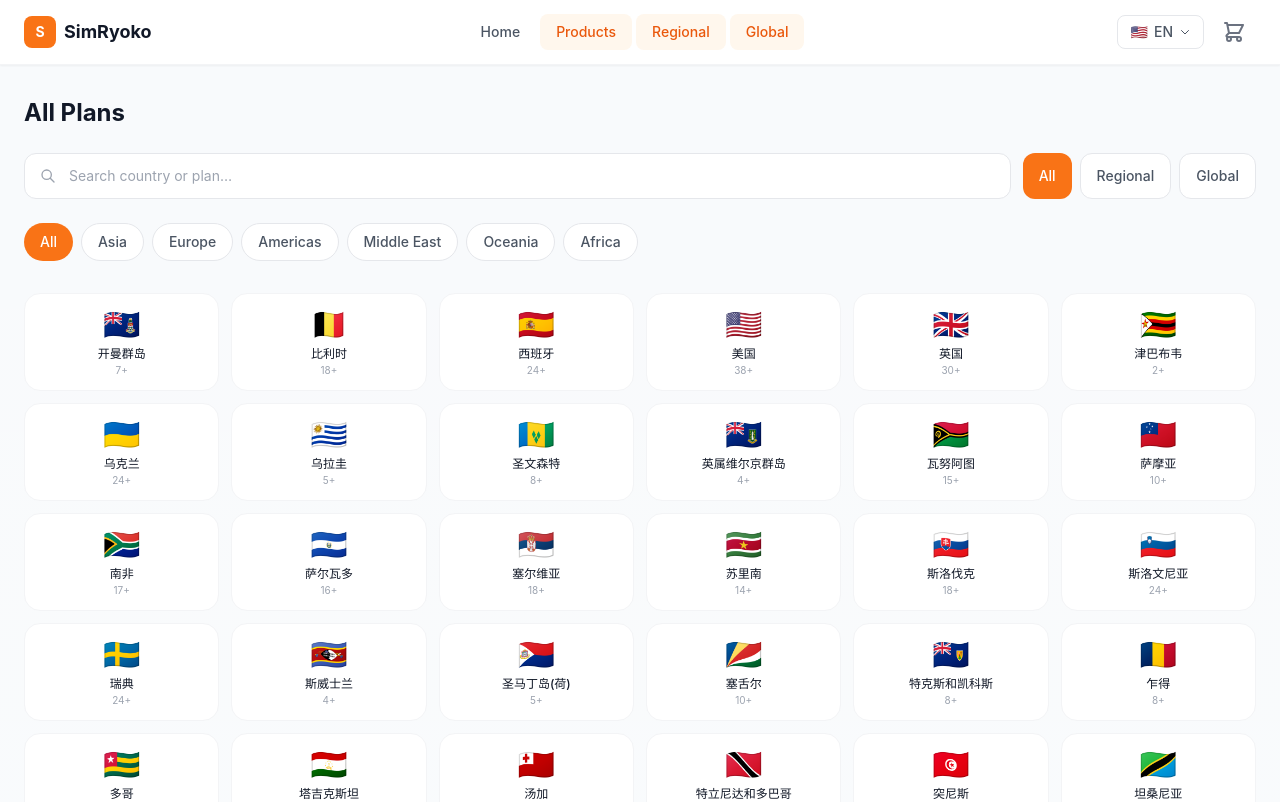
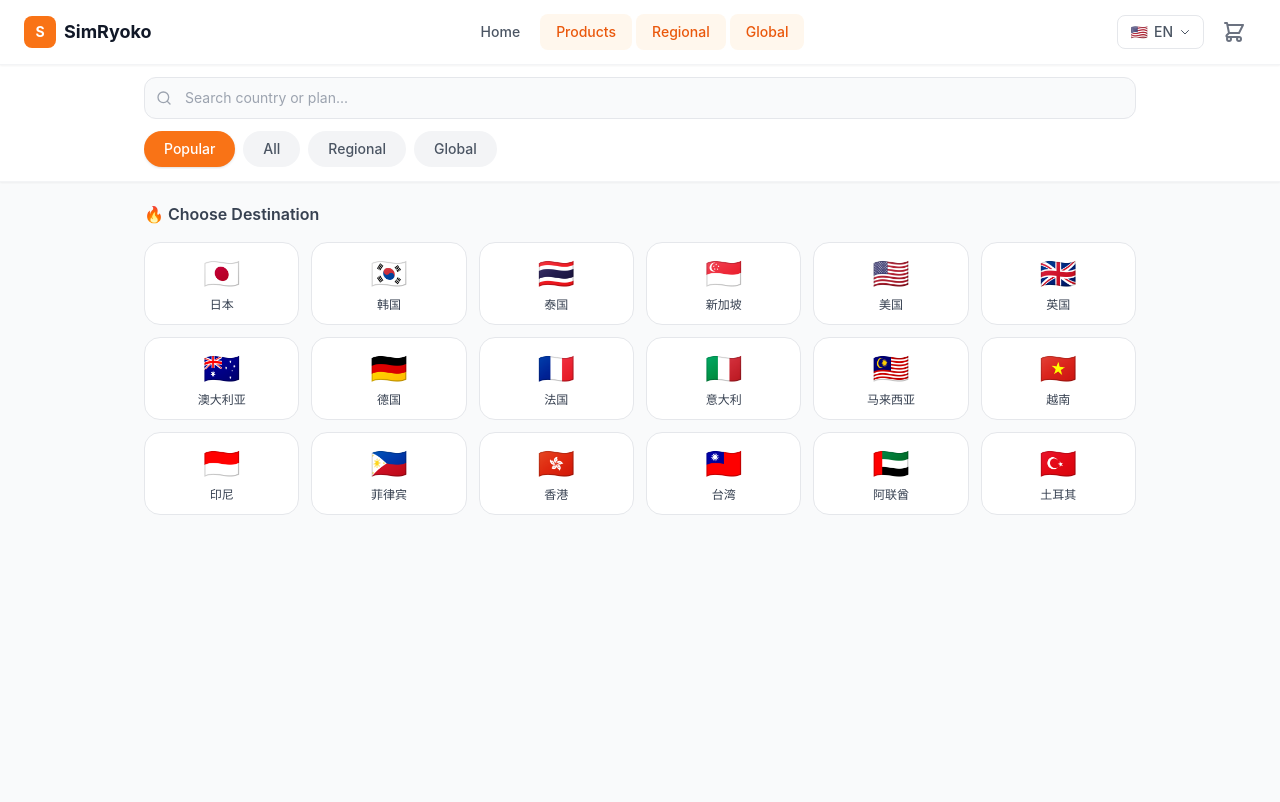
Before and after one commit to xilixixigrocoltd/esim-shop-v1.0, a Next.js app: page /products in a window 1280 px wide. Shown: the top 802 px of the page. Built offline with nearby package versions, Linux system fonts and the light colour scheme.

Commit message:
feat: redesign products page - popular countries, 7 continent regions, global data/voice split

```diff
--- a/pages/products.tsx
+++ b/pages/products.tsx
@@ -1,193 +1,288 @@
-import { GetStaticProps } from 'next'
+'use client';
+import { useState, useEffect, useMemo } from 'react'
+import { useRouter } from 'next/router'
 import Head from 'next/head'
 import Link from 'next/link'
-import { useRouter } from 'next/router'
-import { useState, useMemo, useEffect } from 'react'
+import { Search, ChevronLeft, Wifi, Phone } from 'lucide-react'
 import { getAllProducts, getAllCountries, Product } from '../lib/data'
 import ProductCard, { getFlagEmoji } from '../components/ProductCard'
 import { useI18n } from '../lib/i18n-context'
+import { GetStaticProps } from 'next'
 
-type CountryInfo = { code: string; name: string; productCount: number }
+// 七大洲
+const CONTINENTS = [
+  { id: 'asia',      icon: '🌏', zh: '亚洲',  en: 'Asia',       codes: ['JP','KR','CN','HK','TW','MO','SG','TH','VN','MY','ID','PH','IN','PK','BD','LK','NP','KH','LA','MM','BN','AF','MN','AZ','AM','GE','KZ','UZ','KG','TJ','TL'] },
+  { id: 'europe',    icon: '🇪🇺', zh: '欧洲',  en: 'Europe',     codes: ['GB','FR','DE','IT','ES','PT','NL','BE','CH','AT','SE','NO','DK','FI','PL','CZ','HU','RO','BG','GR','TR','UA','RU','RS','HR','SK','SI','LT','LV','EE','IE','IS','MT','CY','LU','AL','MK','ME','BA'] },
+  { id: 'americas',  icon: '🌎', zh: '美洲',  en: 'Americas',   codes: ['US','CA','MX','BR','AR','CL','CO','PE','VE','EC','BO','UY','PY','CR','PA','GT','HN','SV','NI','BZ','JM','TT','DO'] },
+  { id: 'mideast',   icon: '🕌', zh: '中东',  en: 'Middle East', codes: ['AE','SA','QA','KW','BH','OM','IL','JO','IQ','LB'] },
+  { id: 'africa',    icon: '🌍', zh: '非洲',  en: 'Africa',     codes: ['ZA','NG','KE','GH','EG','TZ','UG','RW','MA','TN','DZ'] },
+  { id: 'oceania',   icon: '🏝️', zh: '大洋洲', en: 'Oceania',   codes: ['AU','NZ','FJ','PG'] },
+]
 
-const CONTINENTS: Record<string, string[]> = {
-  asia: ['JP','KR','CN','HK','TW','MO','SG','TH','VN','MY','ID','PH','IN','PK','BD','LK','NP','KH','LA','MM','BN','TL','AF','MN','AZ','AM','GE','KZ','UZ','KG','TJ'],
-  europe: ['GB','FR','DE','IT','ES','PT','NL','BE','CH','AT','SE','NO','DK','FI','PL','CZ','HU','RO','BG','GR','TR','UA','RU','BY','RS','HR','SK','SI','LT','LV','EE','IE','IS','MT','CY','LU','AL','MK','ME','BA','AD','SM','LI','MC','GI','XK','GG','JE','IM','FO','GL'],
-  americas: ['US','CA','MX','BR','AR','CL','CO','PE','VE','EC','BO','UY','PY','SR','GY','CR','PA','GT','HN','SV','NI','BZ','JM','TT','BB','LC','VC','KN','AG','DM','GD','HT','DO','CU','PR','USPR','BM','KY','TC','AW','CW','BQ','SX','MF','BL','GP','MQ'],
-  middleEast: ['AE','SA','QA','KW','BH','OM','IL','JO','IQ','LB','SY','YE','IR','PS','EG','MA','TN','DZ','LY'],
-  oceania: ['AU','NZ','FJ','PG','WS','TO','VU','NR'],
-  africa: ['ZA','NG','KE','GH','ET','TZ','UG','RW','ZM','ZW','MG','MU','SC','CV','SN','CI','CM','GA','CD','CG','CF','TD','ML','BF','GN','GW','LR','SL','GM','MW','BJ','TG','BW','SZ','SD','MR'],
+// 热门国家
+const POPULAR_COUNTRIES = [
+  { code: 'JP', name: '日本' }, { code: 'KR', name: '韩国' }, { code: 'TH', name: '泰国' },
+  { code: 'SG', name: '新加坡' }, { code: 'US', name: '美国' }, { code: 'GB', name: '英国' },
+  { code: 'AU', name: '澳大利亚' }, { code: 'DE', name: '德国' }, { code: 'FR', name: '法国' },
+  { code: 'IT', name: '意大利' }, { code: 'MY', name: '马来西亚' }, { code: 'VN', name: '越南' },
+  { code: 'ID', name: '印尼' }, { code: 'PH', name: '菲律宾' }, { code: 'HK', name: '香港' },
+  { code: 'TW', name: '台湾' }, { code: 'AE', name: '阿联酋' }, { code: 'TR', name: '土耳其' },
+]
+
+function hasVoice(product: Product): boolean {
+  return product.features?.some((f: string) =>
+    f.toLowerCase().includes('voice') || f.toLowerCase().includes('call') ||
+    f.includes('语音') || f.includes('通话') || f.includes('电话')
+  ) || false
 }
 
-interface Props { allProducts: Product[]; countries: CountryInfo[] }
+type Tab = 'popular' | 'all' | 'regional' | 'global'
+
+interface Props {
+  allProducts: Product[]
+  countries: { code: string; name: string; productCount: number }[]
+}
 
 export default function ProductsPage({ allProducts, countries }: Props) {
-  const { t } = useI18n()
+  const { t, locale } = useI18n()
   const router = useRouter()
 
-  // Read filters from URL
-  const countryParam = router.query.country as string || ''
-  const typeParam = router.query.type as string || ''
-  const searchParam = router.query.search as string || ''
-
-  const [search, setSearch] = useState(searchParam)
-  const [continent, setContinent] = useState('')
-  const [expandedCountry, setExpandedCountry] = useState(countryParam)
+  const [tab, setTab] = useState<Tab>('popular')
+  const [search, setSearch] = useState('')
+  const [selectedContinent, setSelectedContinent] = useState<string | null>(null)
+  const [selectedCountry, setSelectedCountry] = useState<string | null>(null)
+  const [globalType, setGlobalType] = useState<'data' | 'voice'>('data')
 
   useEffect(() => {
-    setSearch(searchParam)
-    if (countryParam) setExpandedCountry(countryParam)
-  }, [searchParam, countryParam])
+    const { tab: t, country, search: s } = router.query
+    if (t) setTab(t as Tab)
+    if (country) { setTab('popular'); setSelectedCountry(country as string) }
+    if (s) setSearch(s as string)
+  }, [router.query])
 
-  const cMap = useMemo(() => Object.fromEntries(countries.map(c => [c.code, c])), [countries])
+  const countryMap = useMemo(() => Object.fromEntries(countries.map(c => [c.code, c])), [countries])
 
-  // Derived filtered products
-  const filtered = useMemo(() => {
-    let list = allProducts
-    if (typeParam === 'regional') list = list.filter(p => p.type === 'regional')
-    else if (typeParam === 'global') list = list.filter(p => p.type === 'global')
-    else if (!typeParam) list = list // all
+  // 当前显示的产品
+  const displayProducts = useMemo(() => {
+    let list: Product[] = []
 
     if (search.trim()) {
       const q = search.toLowerCase()
-      list = list.filter(p =>
+      return allProducts.filter(p =>
         p.name.toLowerCase().includes(q) ||
-        p.countries.some(c => c.name.toLowerCase().includes(q) || c.code.toLowerCase().includes(q))
+        p.countries.some(c => (c.name || '').toLowerCase().includes(q) || c.code.toLowerCase().includes(q))
       )
     }
+
+    if (tab === 'all') {
+      list = allProducts
+    } else if (tab === 'popular') {
+      if (selectedCountry) {
+        list = allProducts.filter(p => p.countries.some(c => c.code === selectedCountry))
+      } else {
+        list = []
+      }
+    } else if (tab === 'regional') {
+      list = allProducts.filter(p => p.type === 'regional')
+      if (selectedContinent) {
+        const codes = CONTINENTS.find(c => c.id === selectedContinent)?.codes || []
+        list = list.filter(p => p.countries.some(c => codes.includes(c.code)))
+      }
+    } else if (tab === 'global') {
+      list = allProducts.filter(p => p.type === 'global')
+      if (globalType === 'data') {
+        list = list.filter(p => !hasVoice(p))
+      } else {
+        list = list.filter(p => hasVoice(p))
+      }
+    }
+
     return list
-  }, [allProducts, typeParam, search])
+  }, [allProducts, tab, search, selectedCountry, selectedContinent, globalType])
 
-  // For country-grid view (local plans grouped by country)
-  const localCountries = useMemo(() => {
-    let codes = countries
-    if (continent) {
-      const allowed = CONTINENTS[continent] || []
-      codes = codes.filter(c => allowed.includes(c.code))
-    }
-    if (search.trim()) {
-      const q = search.toLowerCase()
-      codes = codes.filter(c => c.name.toLowerCase().includes(q) || c.code.toLowerCase().includes(q))
-    }
-    return codes
-  }, [countries, continent, search])
-
-  const showCountryGrid = !typeParam && !searchParam
-  const showingProducts = typeParam || searchParam
-
-  const continentKeys = ['', 'asia', 'europe', 'americas', 'middleEast', 'oceania', 'africa']
-  const continentLabels = [t('products.all'), t('products.asia'), t('products.europe'), t('products.americas'), t('products.middleEast'), t('products.oceania'), t('products.africa')]
-
-  // Products for selected country
-  const countryProducts = useMemo(() => {
-    if (!expandedCountry) return []
-    return allProducts.filter(p => p.countries.some(c => c.code === expandedCountry))
-  }, [allProducts, expandedCountry])
+  const tabs = [
+    { id: 'popular', label: locale === 'zh' ? '热门国家' : locale === 'ja' ? '人気の国' : locale === 'ko' ? '인기 국가' : 'Popular' },
+    { id: 'all', label: locale === 'zh' ? '全部' : locale === 'ja' ? 'すべて' : locale === 'ko' ? '전체' : 'All' },
+    { id: 'regional', label: locale === 'zh' ? '区域' : locale === 'ja' ? '地域' : locale === 'ko' ? '지역' : 'Regional' },
+    { id: 'global', label: locale === 'zh' ? '全球' : locale === 'ja' ? 'グローバル' : locale === 'ko' ? '글로벌' : 'Global' },
+  ]
 
   return (
     <>
       <Head>
-        <title>SimRyoko — {t('products.title')}</title>
-        <meta name="description" content={t('hero.subtitle')} />
+        <title>{locale === 'zh' ? '全球eSIM套餐' : locale === 'ja' ? 'グローバルeSIMプラン' : locale === 'ko' ? '글로벌 eSIM 요금제' : 'Global eSIM Plans'} - SimRyoko</title>
       </Head>
-
-      <div className="max-w-7xl mx-auto px-4 sm:px-6 py-8">
-        {/* Page title */}
-        <div className="mb-6">
-          <h1 className="text-2xl font-bold text-gray-900">
-            {typeParam === 'regional' ? t('nav.regional') : typeParam === 'global' ? t('nav.global') : t('products.title')}
-          </h1>
-        </div>
-
-        {/* Search + type tabs */}
-        <div className="flex flex-col sm:flex-row gap-3 mb-6">
-          <div className="relative flex-1">
-            <svg className="absolute left-4 top-1/2 -translate-y-1/2 w-4 h-4 text-gray-400" fill="none" viewBox="0 0 24 24" stroke="currentColor">
-              <path strokeLinecap="round" strokeLinejoin="round" strokeWidth={2} d="M21 21l-6-6m2-5a7 7 0 11-14 0 7 7 0 0114 0z" />
-            </svg>
+      <div className="min-h-screen bg-gray-50">
+        {/* 搜索 + Tab 导航 */}
+        <div className="sticky top-0 z-40 bg-white border-b border-gray-100 shadow-sm">
+          <div className="max-w-5xl mx-auto px-4 py-3">
+            {/* 搜索框 */}
+            <div className="relative mb-3">
+              <Search className="absolute left-3 top-1/2 -translate-y-1/2 w-4 h-4 text-gray-400" />
               <input
-              value={search} onChange={e => setSearch(e.target.value)}
-              placeholder={t('products.searchPlaceholder')}
-              className="w-full pl-11 pr-4 py-3 border border-gray-200 rounded-xl focus:outline-none focus:ring-2 focus:ring-orange-400 focus:border-transparent text-sm"
+                value={search}
+                onChange={e => { setSearch(e.target.value); setSelectedCountry(null); setSelectedContinent(null) }}
+                placeholder={locale === 'zh' ? '搜索国家或套餐...' : locale === 'ja' ? '国やプランを検索...' : locale === 'ko' ? '국가 또는 요금제 검색...' : 'Search country or plan...'}
+                className="w-full pl-10 pr-4 py-2.5 bg-gray-50 border border-gray-200 rounded-xl focus:outline-none focus:ring-2 focus:ring-orange-400 text-sm"
               />
             </div>
-          <div className="flex gap-2 flex-shrink-0">
-            {[
-              { val: '', label: t('products.all') },
-              { val: 'regional', label: t('products.regional') },
-              { val: 'global', label: t('products.global') },
-            ].map(tab => (
-              <button key={tab.val}
-                onClick={() => router.push(tab.val ? `/products?type=${tab.val}` : '/products', undefined, { shallow: true })}
-                className={`px-4 py-2.5 rounded-xl text-sm font-medium transition-colors ${typeParam === tab.val ? 'bg-orange-500 text-white' : 'bg-white border border-gray-200 text-gray-600 hover:border-orange-300'}`}>
-                {tab.label}
+            {/* Tab */}
+            <div className="flex gap-2 overflow-x-auto pb-0.5 scrollbar-hide">
+              {tabs.map(t => (
+                <button key={t.id} onClick={() => { setTab(t.id as Tab); setSelectedCountry(null); setSelectedContinent(null); setSearch('') }}
+                  className={`flex-shrink-0 px-5 py-2 rounded-full text-sm font-medium transition-all ${tab === t.id ? 'bg-orange-500 text-white shadow' : 'bg-gray-100 text-gray-600 hover:bg-gray-200'}`}>
+                  {t.label}
                 </button>
               ))}
             </div>
           </div>
+        </div>
 
-        {/* Country-grid mode */}
-        {showCountryGrid && !search && (
+        <div className="max-w-5xl mx-auto px-4 py-5">
+
+          {/* 搜索结果 */}
+          {search.trim() && (
+            <div>
+              <p className="text-sm text-gray-500 mb-4">{locale === 'zh' ? `找到 ${displayProducts.length} 个结果` : `${displayProducts.length} results`}</p>
+              <div className="grid grid-cols-1 sm:grid-cols-2 lg:grid-cols-3 gap-4">
+                {displayProducts.map(p => <ProductCard key={p.id} product={p} />)}
+              </div>
+              {displayProducts.length === 0 && (
+                <div className="text-center py-16 text-gray-400">{locale === 'zh' ? '没有找到相关套餐' : 'No plans found'}</div>
+              )}
+            </div>
+          )}
+
+          {/* 热门国家 tab */}
+          {!search && tab === 'popular' && (
+            <div>
+              {!selectedCountry ? (
                 <>
-            {/* Continent filter */}
-            <div className="flex gap-2 overflow-x-auto pb-2 mb-6" style={{ scrollbarWidth: 'none' }}>
-              {continentKeys.map((k, i) => (
-                <button key={k}
-                  onClick={() => { setContinent(k); setExpandedCountry('') }}
-                  className={`flex-shrink-0 px-4 py-2 rounded-full text-sm font-medium transition-colors ${continent === k ? 'bg-orange-500 text-white' : 'bg-white border border-gray-200 text-gray-600 hover:border-orange-300'}`}>
-                  {continentLabels[i]}
+                  <h2 className="text-base font-semibold text-gray-700 mb-4">
+                    {locale === 'zh' ? '🔥 选择目的地' : locale === 'ja' ? '🔥 目的地を選択' : locale === 'ko' ? '🔥 목적지 선택' : '🔥 Choose Destination'}
+                  </h2>
+                  <div className="grid grid-cols-3 sm:grid-cols-4 lg:grid-cols-6 gap-3">
+                    {POPULAR_COUNTRIES.map(c => (
+                      <button key={c.code} onClick={() => setSelectedCountry(c.code)}
+                        className="flex flex-col items-center gap-1.5 p-3 bg-white rounded-2xl border border-gray-200 hover:border-orange-400 hover:shadow-md transition-all">
+                        <span className="text-3xl">{getFlagEmoji(c.code)}</span>
+                        <span className="text-xs font-medium text-gray-700 text-center leading-tight">{c.name}</span>
                       </button>
                     ))}
                   </div>
+                </>
+              ) : (
+                <>
+                  <button onClick={() => setSelectedCountry(null)} className="flex items-center gap-1 text-orange-500 mb-4 hover:text-orange-600 text-sm font-medium">
+                    <ChevronLeft className="w-4 h-4" />
+                    {locale === 'zh' ? '返回国家列表' : 'Back'}
+                  </button>
+                  <div className="flex items-center gap-3 mb-5">
+                    <span className="text-4xl">{getFlagEmoji(selectedCountry)}</span>
+                    <h2 className="text-xl font-bold text-gray-900">
+                      {countryMap[selectedCountry]?.name || selectedCountry} {locale === 'zh' ? '套餐' : 'Plans'}
+                    </h2>
+                    <span className="text-sm text-gray-500">({displayProducts.length}{locale === 'zh' ? '款' : ' plans'})</span>
+                  </div>
+                  <div className="grid grid-cols-1 sm:grid-cols-2 lg:grid-cols-3 gap-4">
+                    {displayProducts.map(p => <ProductCard key={p.id} product={p} />)}
+                  </div>
+                  {displayProducts.length === 0 && <div className="text-center py-12 text-gray-400">{locale === 'zh' ? '暂无套餐' : 'No plans'}</div>}
+                </>
+              )}
+            </div>
+          )}
 
-            {/* Country grid */}
-            <div className="grid grid-cols-3 sm:grid-cols-4 md:grid-cols-5 lg:grid-cols-6 gap-3 mb-8">
-              {localCountries.map(c => (
-                <button key={c.code}
-                  onClick={() => setExpandedCountry(expandedCountry === c.code ? '' : c.code)}
-                  className={`bg-white rounded-2xl border p-3 text-center transition-all hover:shadow-md ${expandedCountry === c.code ? 'border-orange-400 shadow-md bg-orange-50' : 'border-gray-100 hover:border-orange-200'}`}>
-                  <div className="text-3xl mb-1">{getFlagEmoji(c.code)}</div>
-                  <div className="text-xs font-medium text-gray-900 leading-tight">{c.name}</div>
-                  <div className="text-[10px] text-gray-400 mt-0.5">{c.productCount}+</div>
+          {/* 全部 tab */}
+          {!search && tab === 'all' && (
+            <div>
+              <p className="text-sm text-gray-500 mb-4">{locale === 'zh' ? `共 ${displayProducts.length} 款套餐` : `${displayProducts.length} plans`}</p>
+              <div className="grid grid-cols-1 sm:grid-cols-2 lg:grid-cols-3 gap-4">
+                {displayProducts.map(p => <ProductCard key={p.id} product={p} />)}
+              </div>
+            </div>
+          )}
+
+          {/* 区域 tab - 七大洲 */}
+          {!search && tab === 'regional' && (
+            <div>
+              {!selectedContinent ? (
+                <>
+                  <h2 className="text-base font-semibold text-gray-700 mb-4">
+                    {locale === 'zh' ? '🗺️ 选择大洲' : locale === 'ja' ? '🗺️ 大陸を選択' : locale === 'ko' ? '🗺️ 대륙 선택' : '🗺️ Select Region'}
+                  </h2>
+                  <div className="grid grid-cols-2 sm:grid-cols-3 lg:grid-cols-6 gap-4 mb-6">
+                    {CONTINENTS.map(c => (
+                      <button key={c.id} onClick={() => setSelectedContinent(c.id)}
+                        className="flex flex-col items-center gap-2 p-5 bg-white rounded-2xl border border-gray-200 hover:border-orange-400 hover:shadow-lg transition-all">
+                        <span className="text-5xl">{c.icon}</span>
+                        <span className="text-sm font-semibold text-gray-800">{locale === 'zh' ? c.zh : c.en}</span>
                       </button>
                     ))}
                   </div>
-
-            {/* Expanded country plans */}
-            {expandedCountry && countryProducts.length > 0 && (
-              <div className="mb-10">
-                <div className="flex items-center gap-3 mb-4">
-                  <span className="text-3xl">{getFlagEmoji(expandedCountry)}</span>
+                  {/* 所有区域套餐 */}
+                  <h3 className="text-sm font-medium text-gray-500 mb-3">{locale === 'zh' ? '所有区域套餐' : 'All Regional Plans'} ({allProducts.filter(p=>p.type==='regional').length})</h3>
+                  <div className="grid grid-cols-1 sm:grid-cols-2 lg:grid-cols-3 gap-4">
+                    {allProducts.filter(p=>p.type==='regional').map(p => <ProductCard key={p.id} product={p} />)}
+                  </div>
+                </>
+              ) : (
+                <>
+                  <button onClick={() => setSelectedContinent(null)} className="flex items-center gap-1 text-orange-500 mb-4 hover:text-orange-600 text-sm font-medium">
+                    <ChevronLeft className="w-4 h-4" />
+                    {locale === 'zh' ? '返回大洲列表' : 'Back to Continents'}
+                  </button>
+                  <div className="flex items-center gap-3 mb-5">
+                    <span className="text-4xl">{CONTINENTS.find(c=>c.id===selectedContinent)?.icon}</span>
                     <h2 className="text-xl font-bold text-gray-900">
-                    {cMap[expandedCountry]?.name || expandedCountry}
+                      {locale === 'zh' ? CONTINENTS.find(c=>c.id===selectedContinent)?.zh : CONTINENTS.find(c=>c.id===selectedContinent)?.en} {locale === 'zh' ? '区域套餐' : 'Regional Plans'}
                     </h2>
-                  <span className="text-sm text-gray-400">({countryProducts.length} {t('common.plans')})</span>
+                    <span className="text-sm text-gray-500">({displayProducts.length})</span>
                   </div>
                   <div className="grid grid-cols-1 sm:grid-cols-2 lg:grid-cols-3 gap-4">
-                  {countryProducts.map(p => <ProductCard key={p.id} product={p} />)}
+                    {displayProducts.map(p => <ProductCard key={p.id} product={p} />)}
                   </div>
+                  {displayProducts.length === 0 && <div className="text-center py-12 text-gray-400">{locale === 'zh' ? '暂无套餐' : 'No plans'}</div>}
+                </>
+              )}
             </div>
           )}
-          </>
-        )}
 
-        {/* Search / type filter results */}
-        {(showingProducts || search) && (
+          {/* 全球 tab - 纯流量 vs 流量+语音+短信 */}
+          {!search && tab === 'global' && (
             <div>
-            <p className="text-sm text-gray-500 mb-4">
-              {t('products.count', { count: filtered.length })}
-            </p>
-            {filtered.length === 0 ? (
-              <div className="text-center py-20 text-gray-400">
-                <div className="text-5xl mb-4">🔍</div>
-                <div className="font-medium">{t('products.noProducts')}</div>
+              {/* 类型切换 */}
+              <div className="flex gap-3 mb-6">
+                <button onClick={() => setGlobalType('data')}
+                  className={`flex items-center gap-2 px-5 py-3 rounded-xl border-2 font-medium transition-all ${globalType === 'data' ? 'border-blue-500 bg-blue-50 text-blue-700' : 'border-gray-200 text-gray-600 hover:border-gray-300'}`}>
+                  <Wifi className="w-5 h-5" />
+                  <div className="text-left">
+                    <div className="text-sm font-semibold">{locale === 'zh' ? '纯数据流量' : locale === 'ja' ? 'データのみ' : locale === 'ko' ? '데이터 전용' : 'Data Only'}</div>
+                    <div className="text-xs opacity-70">{locale === 'zh' ? '仅上网，无通话' : 'Internet only'}</div>
                   </div>
-            ) : (
-              <div className="grid grid-cols-1 sm:grid-cols-2 lg:grid-cols-3 gap-5">
-                {filtered.map(p => <ProductCard key={p.id} product={p} />)}
+                </button>
+                <button onClick={() => setGlobalType('voice')}
+                  className={`flex items-center gap-2 px-5 py-3 rounded-xl border-2 font-medium transition-all ${globalType === 'voice' ? 'border-green-500 bg-green-50 text-green-700' : 'border-gray-200 text-gray-600 hover:border-gray-300'}`}>
+                  <Phone className="w-5 h-5" />
+                  <div className="text-left">
+                    <div className="text-sm font-semibold">{locale === 'zh' ? '流量+语音+短信' : locale === 'ja' ? 'データ+音声+SMS' : locale === 'ko' ? '데이터+음성+SMS' : 'Data+Voice+SMS'}</div>
+                    <div className="text-xs opacity-70">{locale === 'zh' ? '支持通话和短信' : 'Calls & SMS included'}</div>
+                  </div>
+                </button>
+              </div>
+
+              <p className="text-sm text-gray-500 mb-4">{displayProducts.length} {locale === 'zh' ? '款套餐' : 'plans'}</p>
+              <div className="grid grid-cols-1 sm:grid-cols-2 lg:grid-cols-3 gap-4">
+                {displayProducts.map(p => <ProductCard key={p.id} product={p} />)}
+              </div>
+              {displayProducts.length === 0 && (
+                <div className="text-center py-16 text-gray-400">
+                  {locale === 'zh' ? '暂无此类型套餐' : 'No plans of this type'}
                 </div>
               )}
             </div>
           )}
+        </div>
       </div>
     </>
   )
@@ -196,8 +291,5 @@ export default function ProductsPage({ allProducts, countries }: Props) {
 export const getStaticProps: GetStaticProps = async () => {
   const allProducts = getAllProducts()
   const countries = getAllCountries()
-  return {
-    props: { allProducts: JSON.parse(JSON.stringify(allProducts)), countries: JSON.parse(JSON.stringify(countries)) },
-    revalidate: 3600,
+  return { props: { allProducts, countries }, revalidate: 3600 }
 }
-}
```
Lines whose indentation alone changed are shown as unchanged.
